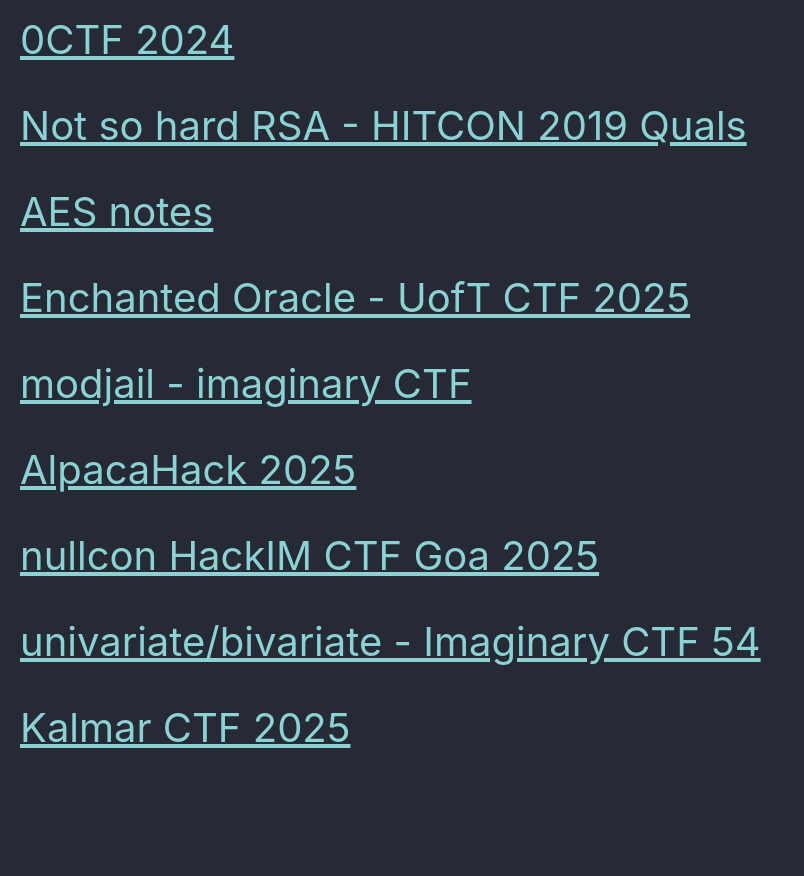
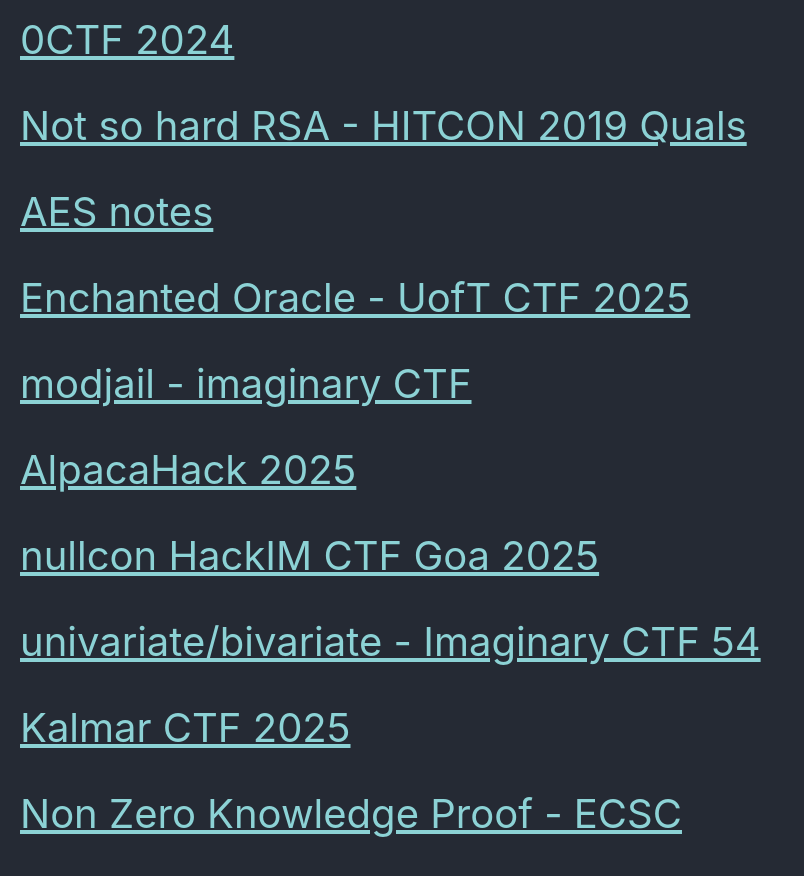
Before and after one commit to Connor-McCartney/Connor-McCartney.github.io, a Jekyll site: the page built from _pages/cryptography/other/other.md, in a window 1280 px wide and 900 px high, scrolled down 3376 px. Shown: the top 876 px of the window, without its empty margins (0-804 px from the left). Built offline with Jekyll 4.4.1, drawn with Linux system fonts in a browser that asks for light colours; cached includes are drawn as plain includes; before the commit the page ends 4190 px from its top, so only the background shows below that.

Commit message:
Update other.md

```diff
--- a/_pages/cryptography/other/other.md
+++ b/_pages/cryptography/other/other.md
@@ -141,3 +141,6 @@ title: Other
 
 
 <span style="font-size:2em;">   [Kalmar CTF 2025](/cryptography/other/KalmarCTF2025) </span> <br>
+
+
+<span style="font-size:2em;">   [Non Zero Knowledge Proof - ECSC](/cryptography/other/NonZeroKnowledgeProof-ECSC) </span> <br>
```
